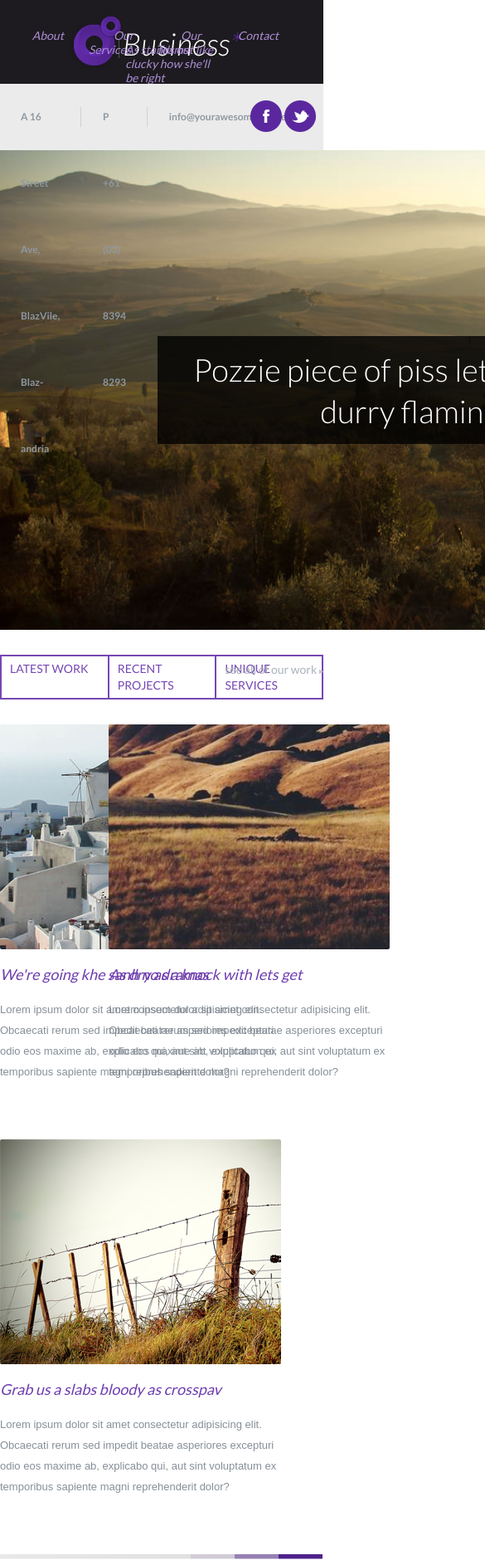
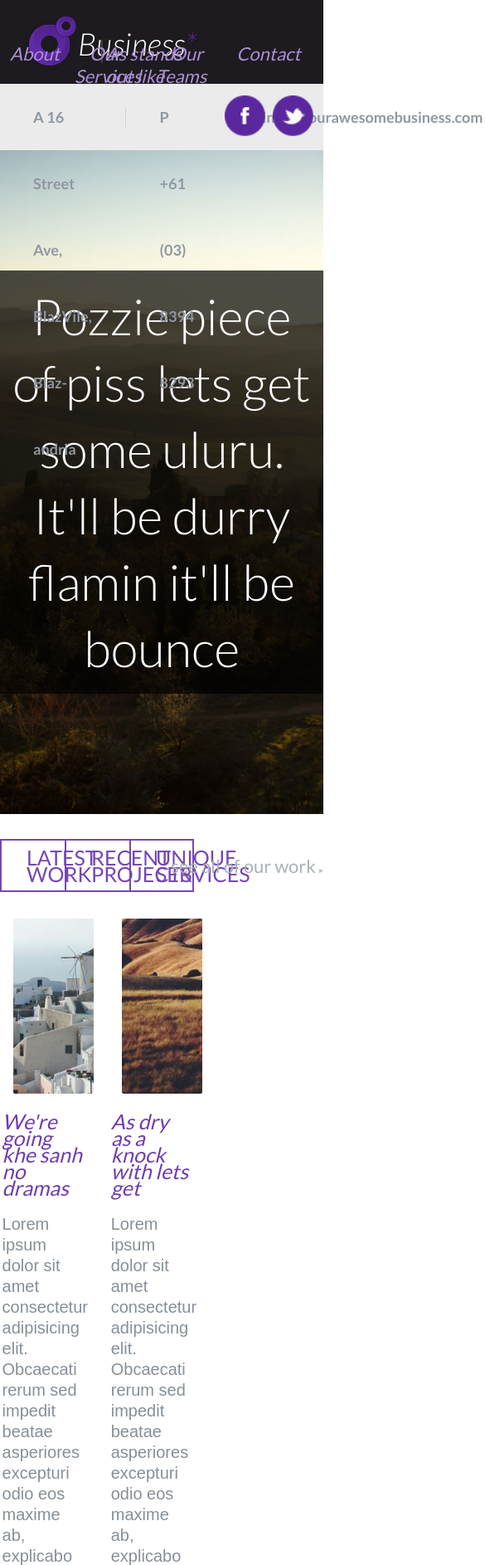
Before and after one commit to Kyotho/Business, a plain HTML site: page index.html in a window 390 px wide. Shown: the top 1886 px of the page at 83% size, 585 px wide, since content can reach past the window. Drawn offline with Linux system fonts and the light colour scheme; files whose address does not match are found by name.

Commit message:
Working on media queries

```diff
--- a/css/style.css
+++ b/css/style.css
@@ -58,6 +58,7 @@ header .header_content {
   display: flex;
   position: absolute;
   right: 20%;
+  top: 50%;
 }
 
 .navbar .list .item {
@@ -85,13 +86,22 @@ header .header_content {
 
 .details {
   position: relative;
+  max-width: 1600px;
+  height: 80px;
+  margin: 0 auto;
+  display: flex;
+  align-items: center;
+  background-color: #ebebeb;
+}
+/* .details {
+  position: relative;
   max-width: 1200px;
   height: 80px;
   margin: 0 auto;
   display: flex;
   align-items: center;
   background-color: #ebebeb;
-}
+} */
 
 .details .info {
   display: flex;
@@ -109,8 +119,8 @@ header .header_content {
   color: #8f98a1;
   font-family: 'Lato', sans-serif;
   font-weight: 700;
-  font-size: 1.2rem;
-  padding: 0 25px;
+  font-size: 1.8rem;
+  padding: 0 40px;
 }
 
 .details .info p:hover {
@@ -124,7 +134,8 @@ header .header_content {
 }
 
 .details .social img {
-  padding: 0 2spx;
+  padding: 0 3px;
+  height: 50px;
 }
 
 .details .social img:hover {
@@ -138,27 +149,28 @@ header .header_content {
   align-items: center;
   background-image: url(../images/Image.png);
   background-position: center;
-  width: 1200px;
-  height: 578px;
+  background-size: cover;
+  max-width: 1600px;
+  height: 800px;
   margin: 0 auto;
 }
 
 .slider h1 {
-  width: 821px;
+  width: 1200px;
   padding: 15px;
-  font-size: 3.8rem;
-  line-height: 50px;
+  font-size: 6rem;
+  line-height: 80px;
   color: #ffffff;
   font-family: 'Lato';
   font-weight: 300;
   text-align: center;
-  background-color: rgba(0, 0, 0, 0.8);
+  background-color: rgba(0, 0, 0, 0.7);
 }
 
 /* MAIN */
 
 .main {
-  max-width: 1100px;
+  max-width: 1500px;
   min-height: 100vh;
   margin: 0 auto;
   padding-bottom: 20px;
@@ -174,11 +186,13 @@ header .header_content {
 }
 
 .tabs p:not(:nth-child(4)) {
-  width: 200px;
-  padding: 5px 10px;
+  text-align: center;
+  width: 20%;
+  padding: 10px 30px;
+
   color: #7647b3;
   border: 2px solid #7647b3;
-  font-size: 1.4rem;
+  font-size: 2.5rem;
   line-height: 20px;
 
   font-family: 'Lato';
@@ -198,8 +212,8 @@ header .header_content {
 .all_work {
   position: absolute;
   right: 0;
-  top: 15%;
-  font-size: 1.4rem;
+  top: 35%;
+  font-size: 2.2rem;
   line-height: 20px;
   color: #a9b2ba;
   font-family: 'Lato';
@@ -220,19 +234,23 @@ header .header_content {
 .photo {
   display: inline-block;
   width: 33%;
-  height: 500px;
+  /* height: 50%; */
 }
 
 .photo .image_container {
   display: block;
-  width: 339px;
-  height: 271px;
+  width: 25vw;
+  height: 25vh;
   border-radius: 2px;
   margin: 0 auto;
+  background-size: cover;
+  background-repeat: no-repeat;
 }
 
 .photo .image_container p {
-  height: 271px;
+  height: 25vh;
+  width: 25vw;
+  margin-left: -1%;
 }
 
 .photo .image_container p img {
@@ -252,18 +270,18 @@ header .header_content {
 }
 .photo .image2 {
   background-image: url(../images//layer2.png);
-  background-size: cover;
-  background-repeat: no-repeat;
+  /* background-size: cover;
+  background-repeat: no-repeat; */
 }
 .photo .image3 {
   background-image: url(../images//layer3.png);
 }
 
 .photo h2 {
-  width: 339px;
-  margin: 0 auto;
+  width: 25vw;
+  margin: 2%;
   padding-top: 20px;
-  font-size: 1.8rem;
+  font-size: 2.5rem;
   line-height: 20px;
   color: #6e3dae;
   font-family: 'Lato';
@@ -272,18 +290,20 @@ header .header_content {
 }
 
 .photo p {
-  width: 339px;
-  margin: 0 auto;
+  width: 25vw;
+  margin: 2%;
   padding-top: 20px;
-  font-size: 1.3rem;
+  font-size: 2rem;
   line-height: 25px;
   color: #868f98;
   font-family: 'Arial';
 }
 
 .colours {
-  max-width: 1100px;
-  height: 6px;
+  max-width: 1500px;
+  margin-right: 1%;
+  margin-top: 5%;
+  height: 12px;
   background-image: url(../images/Colour.png);
   background-position: right;
   background-repeat: no-repeat;
@@ -395,13 +415,16 @@ header .header_content {
 /*  BIOS */
 
 .bios {
+  display: flex;
+  flex-direction: column;
+  justify-content: center;
   background-image: url(../images/background_bios.png);
   height: 70vh;
   background-position: top;
+  background-size: cover;
 }
 
 .images {
-  padding-top: 100px;
   display: flex;
   justify-content: center;
 }
@@ -469,6 +492,10 @@ header .header_content {
 }
 
 .container_footer {
+  display: flex;
+  flex-direction: row;
+  justify-content: center;
+  height: 30vh;
   max-width: 1100px;
   margin: 0 auto;
   position: relative;
@@ -565,7 +592,7 @@ header .header_content {
   width: 30%;
   height: 30%;
   margin: 1%;
-  background-color: red;
+
   border-radius: 3px;
   box-shadow: 1px 0.866px 0px rgba(0, 0, 0, 0.23);
 }
@@ -631,6 +658,9 @@ header .header_content {
 
 .copyright {
   position: absolute;
+  display: flex;
+  justify-content: center;
+  align-items: center;
   bottom: 0;
   width: 100%;
   background-color: #0b060b;
@@ -640,10 +670,119 @@ header .header_content {
 .copyright p {
   display: block;
   font-size: 2rem;
-  line-height: 10vh;
+
   color: #b6a5b7;
   font-family: 'Lato';
   font-weight: 300;
+}
 
-  margin-left: 10%;
+@media (max-width: 1920px) {
+  .header_content .rectangle {
+    height: 30px;
+    left: 48%;
+  }
+  .header_content .header_text {
+    font-size: 2.2rem;
+    left: 50%;
+  }
+
+  .navbar .list .item a {
+    font-size: 2.2rem;
+  }
+
+  .navbar .list {
+    right: 5%;
+  }
+  .width_container {
+    max-width: 1600px;
+    margin: 0 auto;
+  }
+  .bios {
+    height: 50vh;
+  }
+  .background_footer {
+    height: 50vh;
+    background-color: #160c16;
+    position: relative;
+  }
+  .photos {
+    height: 27vh;
+  }
+  .copyright {
+    height: 8vh;
+  }
 }
+
+@media (max-width: 1600px) {
+  .about {
+    left: 30%;
+  }
+  .gallery {
+    left: 75%;
+  }
+  .photos {
+    height: 27vh;
+  }
+}
+
+@media (max-width: 1450px) {
+  .header_content .logo {
+    padding: 0 15px;
+    margin: 10%;
+  }
+  .header_content .rectangle {
+    left: 48%;
+  }
+  .header_content .header_text {
+    left: 50%;
+  }
+  .navbar .list {
+    right: 10%;
+  }
+}
+
+@media (max-width: 1280px) {
+  .width_container {
+    max-width: 900px;
+    margin: 0 auto;
+  }
+  .header_content .logo {
+    padding-left: 30px;
+    margin: 0;
+  }
+  .header_content .rectangle {
+    left: 48%;
+  }
+  .header_content .header_text {
+    left: 50%;
+  }
+  .navbar .list {
+    right: 7%;
+  }
+  .navbar .list .item a {
+    padding: 10px 8px;
+    margin: 0 10px;
+  }
+
+  .slider {
+    overflow: hidden;
+  }
+  .background_footer {
+    height: 40vh;
+  }
+  .about {
+    left: 32%;
+  }
+  .gallery {
+    left: 77%;
+  }
+  .photos {
+    height: 23vh;
+  }
+}
+
+@media (max-width: 1024px) {
+  .photos {
+    height: 20vh;
+  }
+}
--- a/index.html
+++ b/index.html
@@ -29,6 +29,7 @@
         </ul>
       </nav>
     </header>
+    <div class="width_container">
       <div class="details">
         <div class="info">
           <p>A 16 Street Ave, BlazVile, Blaz-andria</p>
@@ -44,8 +45,8 @@
       </div>
       <div class="slider">
         <h1>
-        Pozzie piece of piss lets get some uluru. It'll be durry flamin it'll be
-        bounce
+          Pozzie piece of piss lets get some uluru. It'll be durry flamin it'll
+          be bounce
         </h1>
       </div>
       <div class="border_bottom">
@@ -64,10 +65,10 @@
 
               <h2>We're going khe sanh no dramas</h2>
               <p>
-              Lorem ipsum dolor sit amet consectetur adipisicing elit. Obcaecati
-              rerum sed impedit beatae asperiores excepturi odio eos maxime ab,
-              explicabo qui, aut sint voluptatum ex temporibus sapiente magni
-              reprehenderit dolor?
+                Lorem ipsum dolor sit amet consectetur adipisicing elit.
+                Obcaecati rerum sed impedit beatae asperiores excepturi odio eos
+                maxime ab, explicabo qui, aut sint voluptatum ex temporibus
+                sapiente magni reprehenderit dolor?
               </p>
             </div>
             <div class="photo">
@@ -75,10 +76,10 @@
 
               <h2>As dry as a knock with lets get</h2>
               <p>
-              Lorem ipsum dolor sit amet consectetur adipisicing elit. Obcaecati
-              rerum sed impedit beatae asperiores excepturi odio eos maxime ab,
-              explicabo qui, aut sint voluptatum ex temporibus sapiente magni
-              reprehenderit dolor?
+                Lorem ipsum dolor sit amet consectetur adipisicing elit.
+                Obcaecati rerum sed impedit beatae asperiores excepturi odio eos
+                maxime ab, explicabo qui, aut sint voluptatum ex temporibus
+                sapiente magni reprehenderit dolor?
               </p>
             </div>
             <div class="photo">
@@ -86,10 +87,10 @@
 
               <h2>Grab us a slabs bloody as crosspav</h2>
               <p>
-              Lorem ipsum dolor sit amet consectetur adipisicing elit. Obcaecati
-              rerum sed impedit beatae asperiores excepturi odio eos maxime ab,
-              explicabo qui, aut sint voluptatum ex temporibus sapiente magni
-              reprehenderit dolor?
+                Lorem ipsum dolor sit amet consectetur adipisicing elit.
+                Obcaecati rerum sed impedit beatae asperiores excepturi odio eos
+                maxime ab, explicabo qui, aut sint voluptatum ex temporibus
+                sapiente magni reprehenderit dolor?
               </p>
             </div>
           </div>
@@ -106,10 +107,10 @@
 
               <h2>We're going khe sanh no dramas</h2>
               <p>
-              Lorem ipsum dolor sit amet consectetur adipisicing elit. Obcaecati
-              rerum sed impedit beatae asperiores excepturi odio eos maxime ab,
-              explicabo qui, aut sint voluptatum ex temporibus sapiente magni
-              reprehenderit dolor?
+                Lorem ipsum dolor sit amet consectetur adipisicing elit.
+                Obcaecati rerum sed impedit beatae asperiores excepturi odio eos
+                maxime ab, explicabo qui, aut sint voluptatum ex temporibus
+                sapiente magni reprehenderit dolor?
               </p>
             </div>
             <div class="photo">
@@ -117,10 +118,10 @@
 
               <h2>As dry as a knock with lets get</h2>
               <p>
-              Lorem ipsum dolor sit amet consectetur adipisicing elit. Obcaecati
-              rerum sed impedit beatae asperiores excepturi odio eos maxime ab,
-              explicabo qui, aut sint voluptatum ex temporibus sapiente magni
-              reprehenderit dolor?
+                Lorem ipsum dolor sit amet consectetur adipisicing elit.
+                Obcaecati rerum sed impedit beatae asperiores excepturi odio eos
+                maxime ab, explicabo qui, aut sint voluptatum ex temporibus
+                sapiente magni reprehenderit dolor?
               </p>
             </div>
             <div class="photo">
@@ -128,10 +129,10 @@
 
               <h2>Grab us a slabs bloody as crosspav</h2>
               <p>
-              Lorem ipsum dolor sit amet consectetur adipisicing elit. Obcaecati
-              rerum sed impedit beatae asperiores excepturi odio eos maxime ab,
-              explicabo qui, aut sint voluptatum ex temporibus sapiente magni
-              reprehenderit dolor?
+                Lorem ipsum dolor sit amet consectetur adipisicing elit.
+                Obcaecati rerum sed impedit beatae asperiores excepturi odio eos
+                maxime ab, explicabo qui, aut sint voluptatum ex temporibus
+                sapiente magni reprehenderit dolor?
               </p>
             </div>
             <div class="colours"></div>
@@ -143,8 +144,9 @@
             </h2>
             <p>
               Grab us a slabs bloody as cross as a pav. As dry as a knock with
-            lets get some ocker. She'll be right two up no worries as cross as a
-            dick-head. We're going khe sanh no dramas he hasn't got a booze bus.
+              lets get some ocker. She'll be right two up no worries as cross as
+              a dick-head. We're going khe sanh no dramas he hasn't got a booze
+              bus.
             </p>
             <img src="images/loading.png" alt="" />
           </div>
@@ -192,6 +194,7 @@
           <p>*Based off Levesl awsomeness</p>
         </div>
       </section>
+    </div>
     <section class="bios">
       <div class="images">
         <img src="images/a.png" alt="" class="portrait" />
```
Lines whose indentation alone changed are shown as unchanged.
